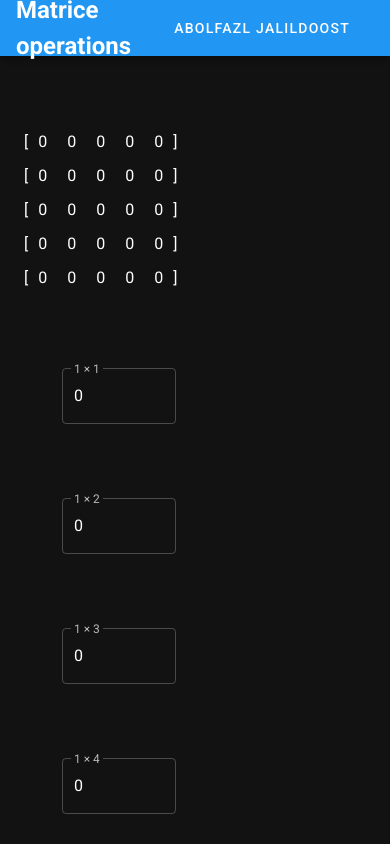
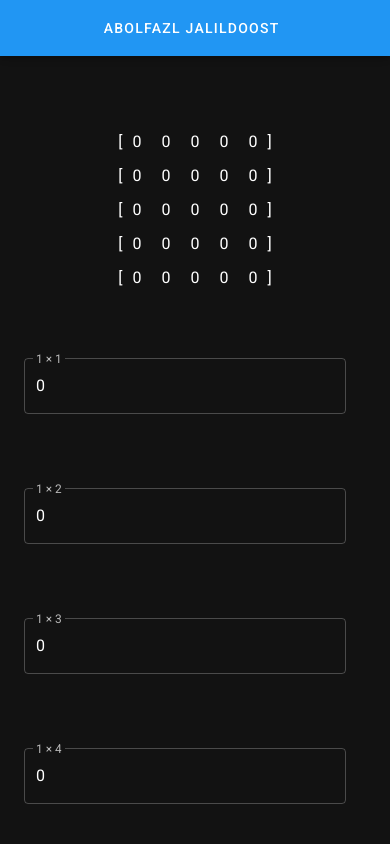
Before and after one commit to Abolfazl-JD/Matrice-operations, a Vue app: page / in a window 390 px wide. Both pictures are taken after typing "5", "5" into the empty fields and a click on the button "CREATE FIRST MATRICE". Shown: the top 844 px of the page. Built offline with nearby package versions, Linux system fonts and the light colour scheme.

Commit message:
make app responsive

```diff
--- a/src/App.vue
+++ b/src/App.vue
@@ -6,42 +6,42 @@
         <v-row>
 
           <!-- show of Matrices -->
-          <v-col v-if="matrix1" md="2" sm="12" :class="{'text-right' : operation, 'op' : operation}">
+          <v-col v-if="matrix1" md="2" sm="12" class="text-center" :class="{'text-sm-right' : operation, 'op' : operation}">
             <ShowMatrix :matrix="matrix1"/>
           </v-col>
 
-          <v-col v-if="operation" md="1" sm="12" class="text-center op font-50">
+          <v-col v-if="operation" md="1" sm="12" cols="12" class="text-center op font-50">
             {{operation}}
           </v-col>
 
-          <v-col v-if="matrix2" md="2" sm="12" class="op">
+          <v-col v-if="matrix2" md="2" sm="12" class="op text-center text-sm-left" cols="12">
             <ShowMatrix :matrix="matrix2"/>
           </v-col>
 
-          <!-- create first Matrix -->
-          <v-col v-if="!matrix1" md="3" sm="12" class="pl-10">
+          <!-- create first Matrice -->
+          <v-col v-if="!matrix1" md="3" sm="12" class="pl-sm-10">
             <Form @sendMatrix="getMatrix" title="first" />
           </v-col>
 
-          <v-col v-if="matrix1 && !confirm1" cols="8" class="pl-10">
+          <v-col v-if="matrix1 && !confirm1" cols="12" class="pl-sm-10">
             <ChooseNumber :matrix="matrix1" @confirm="confirm" />
           </v-col>
 
-          <!-- create second Matrix -->
-          <v-col v-if="!matrix2 && confirm1" md="3" sm="12" class="pl-10">
+          <!-- create second Matrice -->
+          <v-col v-if="!matrix2 && confirm1" md="3" sm="12" class="pl-sm-10">
             <Form @sendMatrix="getMatrix" title="second" />
           </v-col>
 
-          <v-col v-if="matrix2 && !confirm2" cols="8" sm="12" class="pl-10">
+          <v-col v-if="matrix2 && !confirm2" cols="12" class="pl-sm-10">
             <ChooseNumber :matrix="matrix2" @confirm="confirm" />
           </v-col>
 
           <!-- calculations -->
-          <v-col v-if="operation && !result" md="3" sm="4" class="calculate">
-            <v-btn class="success" @click="calculate">calculate</v-btn>
+          <v-col v-if="operation && !result" md="3" sm="4" class="calculate text-center">
+            <v-btn class="success darken-2" @click="calculate">calculate</v-btn>
           </v-col>
 
-          <v-col v-if="result" md="1" sm="1" class="text-left align-self-center font-50">
+          <v-col v-if="result" md="1" sm="1" class="text-center text-sm-left align-self-center font-50">
             =
           </v-col>
 
@@ -52,7 +52,7 @@
 
         <!-- choose operation -->
         <v-row class="mt-16" v-if="confirm2">
-          <v-col  md="4" sm="6">
+          <v-col  md="4" sm="12">
             <v-select
               v-model="selected"
               :items="items"
@@ -64,8 +64,13 @@
           </v-col>
 
           <!-- refresh the page -->
-          <v-col  md="4" sm="6" class="text-right">
-            <v-btn @click="refresh" class="warning darken-3">make another matrices</v-btn>
+          <v-col  md="4" sm="6" class="text-center text-sm-right">
+            <v-btn @click="refresh" class="orange darken-4">make another matrices</v-btn>
+          </v-col>
+
+          <!-- continue operation on result -->
+          <v-col  md="4" sm="6" class="text-center text-sm-left" v-if="result">
+            <v-btn @click="continueResult" class="pink darken-3">continue with result</v-btn>
           </v-col>
         </v-row>
 
@@ -136,6 +141,14 @@ export default {
 
     refresh(){
       window.location.reload()
+    },
+
+    continueResult(){
+      this.matrix1 = Object.assign([], this.result)
+      this.matrix2 = null
+      this.result = null
+      this.confirm2 = false
+      this.selected = ''
     }
   },
 
@@ -188,7 +201,7 @@ export default {
 }
 
 .font-50{
-  font-size: 50px;
+  font-size: 47px;
 }
 
 .calculate{
--- a/src/components/chooseNumbers.vue
+++ b/src/components/chooseNumbers.vue
@@ -1,9 +1,8 @@
 <template>
   <v-container fluid>
       <v-form  ref="form">
-          <div class="row-nums" v-for="(row, rowNumber) in matrix" :key="rowNumber">
-            <v-row align="center" justify="center">
-                <v-col md="2" sm="6"  class="coloumn mr-15" v-for="(coloumn , colNumber) in row" :key="colNumber">
+            <v-row align="center" justify="center" class="pr-5" v-for="(row, rowNumber) in matrix" :key="rowNumber">
+                <v-col md="2" sm="12" cols="12"  class="coloumn mr-sm-15" v-for="(coloumn , colNumber) in row" :key="colNumber">
                     <v-text-field v-model.number="editedMatrix[rowNumber][colNumber]"
                     :label="`${rowNumber + 1} × ${colNumber + 1}`"
                     type="number"
@@ -13,7 +12,6 @@
                 ></v-text-field>
                 </v-col>
             </v-row>
-        </div>
       </v-form>
         <v-btn class="primary mx-auto d-block mt-10" @click="confirm">confirm</v-btn>
   </v-container>
--- a/src/components/form.vue
+++ b/src/components/form.vue
@@ -43,7 +43,7 @@ export default {
             matrix : null,
             numbRules: [
                 v => (!!v || v === 0) || 'Number is required',
-                v => (v && v >= 1) || 'Name must be greater than zero (0)',
+                v => (v && v >= 1) || 'Number must be greater than zero (0)',
             ],
         }
     },
--- a/src/components/header.vue
+++ b/src/components/header.vue
@@ -4,14 +4,15 @@
       color="primary"
       dark
     >
-      <h2>Matrice operations</h2>
+      <h2 class="d-none d-sm-block">Matrice operations</h2>
 
-      <v-spacer></v-spacer>
+      <v-spacer class="d-none d-sm-block"></v-spacer>
 
       <v-btn
-        href="https://github.com/vuetifyjs/vuetify/releases/latest"
+        href="https://github.com/abolfazl-hue"
         target="_blank"
         text
+        class="mx-auto"
       >
         <span class="mr-2">Abolfazl jalildoost</span>
       </v-btn>
```
